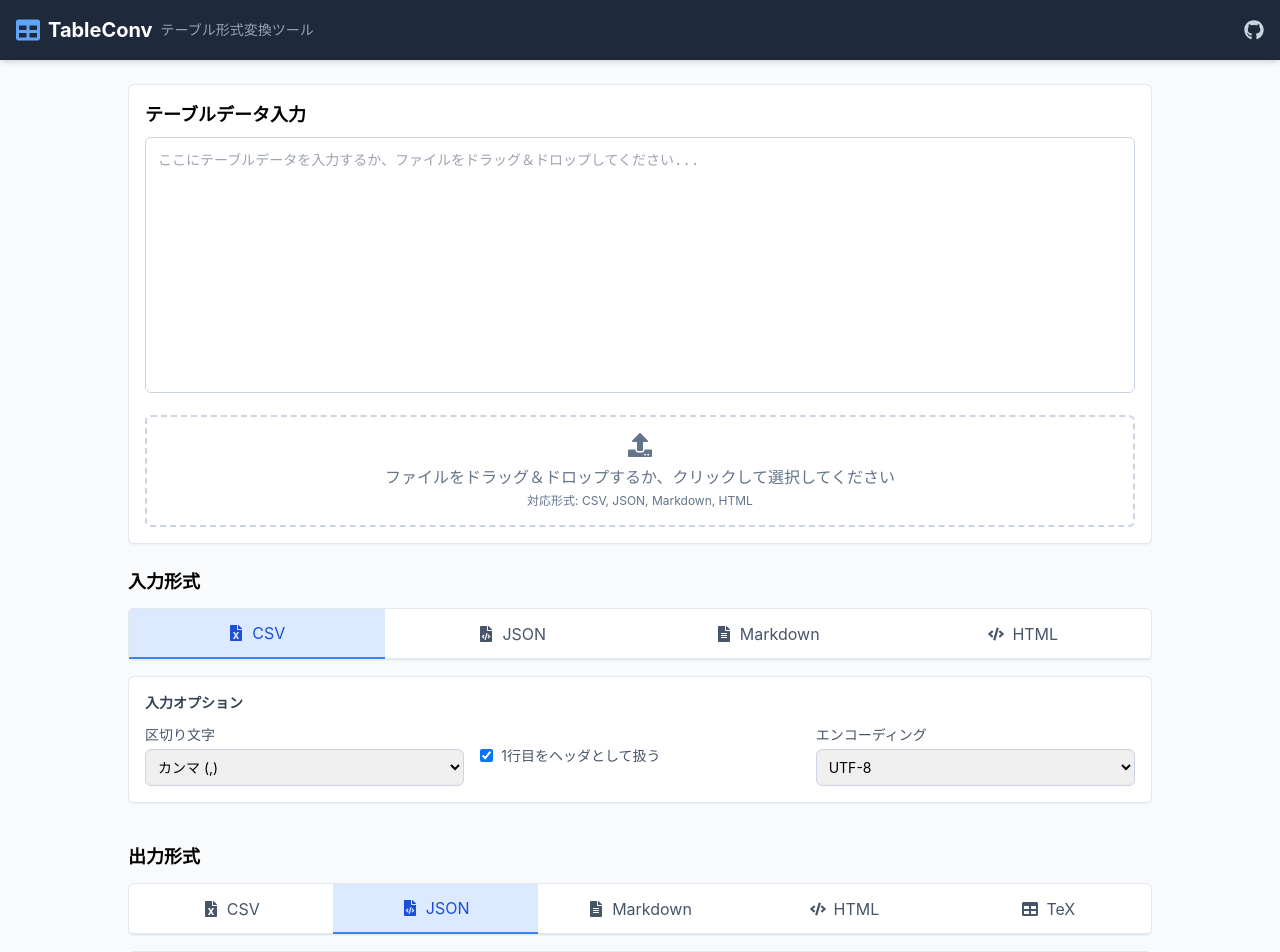
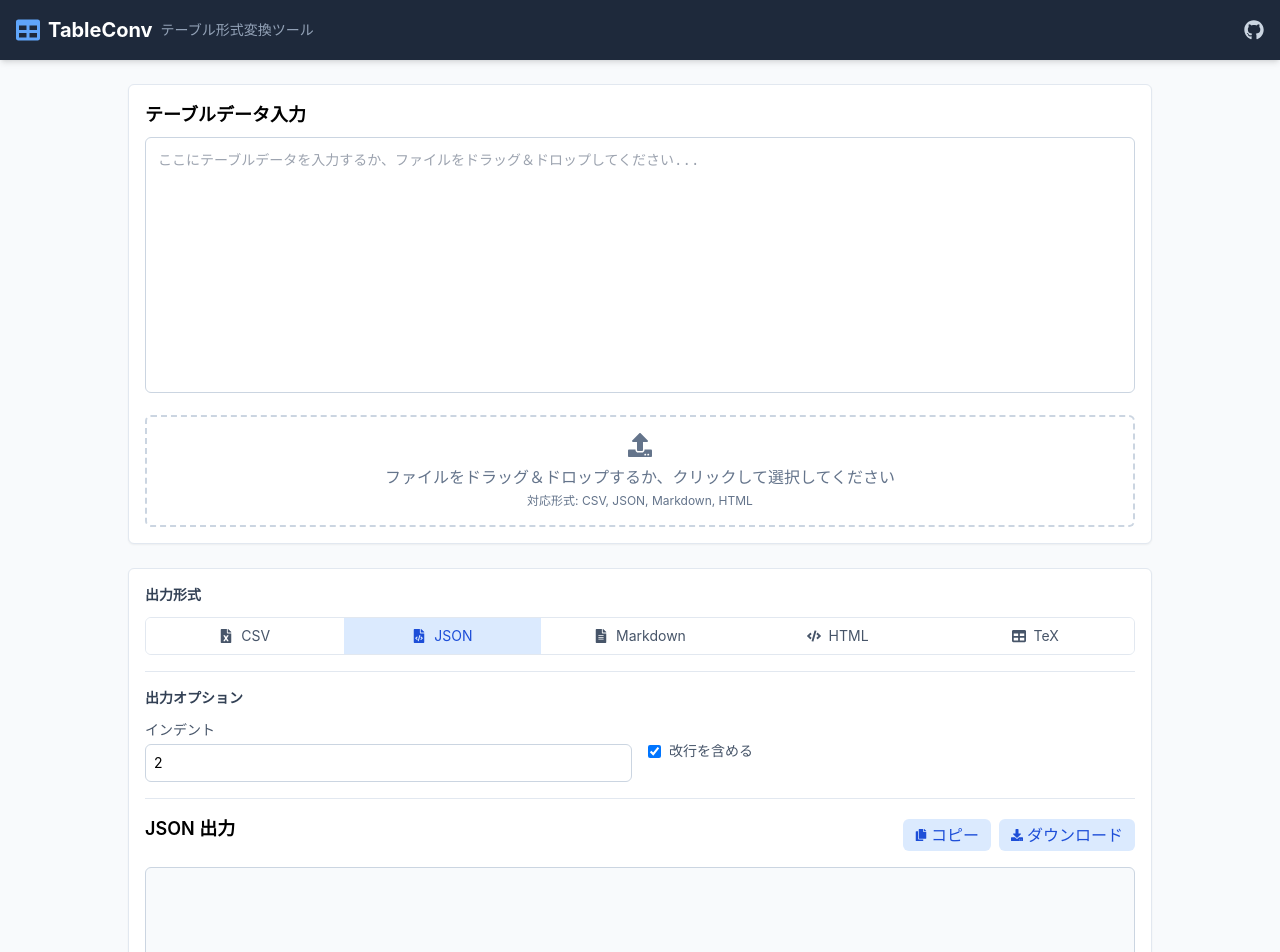
Before and after one commit to kumanorihjkl/table_conv, a React (Vite) app: page / in a window 1280 px wide. Shown: the top 952 px of the page. Built offline with nearby package versions, Linux system fonts and the light colour scheme.

Commit message:
simplify input container.

```diff
--- a/src/App.tsx
+++ b/src/App.tsx
@@ -26,14 +26,14 @@ function App() {
   const [detectedFormats, setDetectedFormats] = useState<FormatDetectionResult[]>([]);
   const [isProcessing, setIsProcessing] = useState(false);
 
-  // State for input format selection
-  const [inputFormat, setInputFormat] = useState<FormatType>('csv');
+  // State for input format selection (null = auto-detect mode)
+  const [inputFormat, setInputFormat] = useState<FormatType | null>(null);
 
   // State for table data
   const [tableData, setTableData] = useState<TableData>({
     columns: [],
     rows: [],
-    originalFormat: 'csv',
+    originalFormat: 'csv', // Default, will be updated when parsing
   });
 
   // State for output format selection
@@ -48,10 +48,11 @@ function App() {
 
     if (text.trim() === '') {
       setDetectedFormats([]);
+      setInputFormat(null); // Reset to auto-detect mode
       setTableData({
         columns: [],
         rows: [],
-        originalFormat: inputFormat,
+        originalFormat: 'csv',
       });
       return;
     }
@@ -62,14 +63,19 @@ function App() {
     const formats = detectFormat(text);
     setDetectedFormats(formats);
 
-    // Auto-select detected format if confidence is high
-    if (formats.length > 0 && formats[0].confidence > 70) {
-      setInputFormat(formats[0].format);
+    // Determine format to use for parsing:
+    // - If user has selected a format, use that
+    // - Otherwise, auto-select the detected format with highest confidence
+    let formatToUse = inputFormat;
+    if (formatToUse === null && formats.length > 0) {
+      formatToUse = formats[0].format;
+      setInputFormat(formatToUse); // Auto-select detected format
     }
+    formatToUse = formatToUse ?? 'csv';
 
     // Parse table data
     try {
-      const parsedData = parseTable(text, inputFormat, formatOptions);
+      const parsedData = parseTable(text, formatToUse, formatOptions);
       setTableData(parsedData);
     } catch (error) {
       console.error('Error parsing table data:', error);
@@ -79,11 +85,15 @@ function App() {
   };
 
   useEffect(() => {
-    // It is necessary to update the table data even after detectFormat() is completed
+    // Re-parse when inputFormat changes (only if we have input text)
+    if (!inputText.trim()) return;
+
     setIsProcessing(true);
     setTimeout(() => {
       try {
-        const parsedData = parseTable(inputText, inputFormat, formatOptions);
+        // Use selected format, or detected format, or default to csv
+        const formatToUse = inputFormat ?? (detectedFormats.length > 0 ? detectedFormats[0].format : 'csv');
+        const parsedData = parseTable(inputText, formatToUse, formatOptions);
         setTableData(parsedData);
       } catch (error) {
         console.error('Error parsing table data:', error);
@@ -121,12 +131,15 @@ function App() {
 
     setFormatOptions(newOptions);
 
+    // Determine the effective format for checking options
+    const effectiveFormat = inputFormat ?? (detectedFormats.length > 0 ? detectedFormats[0].format : null);
+
     // Re-parse with new options if it's the input format
-    if (inputText.trim() !== '' && options[inputFormat as keyof FormatOptions]) {
+    if (inputText.trim() !== '' && effectiveFormat && options[effectiveFormat as keyof FormatOptions]) {
       setIsProcessing(true);
 
       try {
-        const parsedData = parseTable(inputText, inputFormat, newOptions);
+        const parsedData = parseTable(inputText, effectiveFormat, newOptions);
         setTableData(parsedData);
       } catch (error) {
         console.error('Error parsing table data:', error);
@@ -154,21 +167,25 @@ function App() {
       <main className="flex-1 p-6 overflow-y-auto">
         <div className="container mx-auto max-w-5xl">
           <div className="grid grid-cols-1 gap-6">
-            {/* Input area */}
+            {/* Input section - contains input area, format tabs, and options */}
+            <div className="bg-white p-4 rounded-md shadow-sm border border-slate-200">
               <InputArea
                 onTextInput={handleInputTextChange}
                 detectedFormats={detectedFormats}
                 isProcessing={isProcessing}
               />
 
-            {/* Input format tabs */}
-            <div>
-              <h2 className="text-lg font-semibold mb-3">入力形式</h2>
+              {/* Input format tabs (shown only when there's input) */}
+              {inputText.trim() && (
+                <div className="mt-4 pt-4 border-t border-slate-200">
+                  <h3 className="text-sm font-semibold mb-3 text-slate-700">入力形式</h3>
                   <InputFormatTabs
                     selectedFormat={inputFormat}
                     detectedFormat={detectedFormats.length > 0 ? detectedFormats[0].format : null}
                     onFormatChange={handleInputFormatChange}
                   />
+                </div>
+              )}
 
               {/* Input format options (shown only for selected input format) */}
               <InputOptions
@@ -186,9 +203,9 @@ function App() {
               />
             )}
 
-            {/* Output format tabs */}
-            <div>
-              <h2 className="text-lg font-semibold mb-3">出力形式</h2>
+            {/* Output section - contains format tabs, options, and output */}
+            <div className="bg-white p-4 rounded-md shadow-sm border border-slate-200">
+              <h3 className="text-sm font-semibold mb-3 text-slate-700">出力形式</h3>
               <FormatTabs
                 selectedFormat={outputFormat}
                 onFormatChange={handleOutputFormatChange}
--- a/src/components/FormatTabs.tsx
+++ b/src/components/FormatTabs.tsx
@@ -36,15 +36,14 @@ const FormatTabs: React.FC<FormatTabsProps> = ({
   };
 
   return (
-    <div className="bg-white rounded-md shadow-sm border border-slate-200 mb-4">
-      <div className="flex">
+    <div className="flex border border-slate-200 rounded-md overflow-hidden">
       {Object.entries(formatNames).map(([format, name]) => (
         <button
           key={format}
-            className={`flex-1 py-3 px-4 flex items-center justify-center space-x-2 transition-colors ${
+          className={`flex-1 py-2 px-3 flex items-center justify-center space-x-2 transition-colors text-sm ${
             selectedFormat === format
-                ? 'bg-blue-100 text-blue-700 border-b-2 border-blue-500'
-                : 'text-slate-600 hover:bg-slate-50 border-b border-slate-200'
+              ? 'bg-blue-100 text-blue-700'
+              : 'text-slate-600 hover:bg-slate-50 bg-white'
           }`}
           onClick={() => onFormatChange(format as FormatType)}
         >
@@ -53,7 +52,6 @@ const FormatTabs: React.FC<FormatTabsProps> = ({
         </button>
       ))}
     </div>
-    </div>
   );
 };
 
--- a/src/components/InputArea.tsx
+++ b/src/components/InputArea.tsx
@@ -89,7 +89,7 @@ const InputArea: React.FC<InputAreaProps> = ({
   };
 
   return (
-    <div className="bg-white p-4 rounded-md shadow-sm border border-slate-200">
+    <div>
       <h2 className="text-lg font-semibold mb-2">テーブルデータ入力</h2>
 
       {/* Text input area */}
--- a/src/components/InputFormatTabs.tsx
+++ b/src/components/InputFormatTabs.tsx
@@ -8,7 +8,7 @@ import {
 } from 'react-icons/fa';
 
 interface InputFormatTabsProps {
-  selectedFormat: FormatType;
+  selectedFormat: FormatType | null;
   detectedFormat: FormatType | null;
   onFormatChange: (format: FormatType) => void;
 }
@@ -40,15 +40,14 @@ const InputFormatTabs: React.FC<InputFormatTabsProps> = ({
   };
 
   return (
-    <div className="bg-white rounded-md shadow-sm border border-slate-200 mb-4">
-      <div className="flex">
+    <div className="flex border border-slate-200 rounded-md overflow-hidden">
       {inputFormats.map((format) => (
         <button
           key={format}
-            className={`flex-1 py-3 px-4 flex items-center justify-center space-x-2 transition-colors ${
+          className={`flex-1 py-2 px-3 flex items-center justify-center space-x-2 transition-colors text-sm ${
             selectedFormat === format
-                ? 'bg-blue-100 text-blue-700 border-b-2 border-blue-500'
-                : 'text-slate-600 hover:bg-slate-50 border-b border-slate-200'
+              ? 'bg-blue-100 text-blue-700'
+              : 'text-slate-600 hover:bg-slate-50 bg-white'
           }`}
           onClick={() => onFormatChange(format)}
         >
@@ -62,7 +61,6 @@ const InputFormatTabs: React.FC<InputFormatTabsProps> = ({
         </button>
       ))}
     </div>
-    </div>
   );
 };
 
--- a/src/components/InputOptions.tsx
+++ b/src/components/InputOptions.tsx
@@ -2,7 +2,7 @@ import React from 'react';
 import { FormatType, FormatOptions } from '../types';
 
 interface InputOptionsProps {
-  selectedFormat: FormatType;
+  selectedFormat: FormatType | null;
   formatOptions: FormatOptions;
   onFormatOptionsChange: (options: Partial<FormatOptions>) => void;
 }
@@ -31,7 +31,7 @@ const InputOptions: React.FC<InputOptionsProps> = ({
   }
 
   return (
-    <div className="bg-white rounded-md shadow-sm border border-slate-200 p-4 mb-4">
+    <div className="mt-4 pt-4 border-t border-slate-200">
       <h3 className="text-sm font-semibold mb-3 text-slate-700">入力オプション</h3>
       <div className="grid grid-cols-1 md:grid-cols-3 gap-4">
         <div>
--- a/src/components/OutputArea.tsx
+++ b/src/components/OutputArea.tsx
@@ -87,9 +87,9 @@ const OutputArea: React.FC<OutputAreaProps> = ({
   const outputText = getOutputText();
 
   return (
-    <div className="bg-white p-4 rounded-md shadow-sm border border-slate-200">
+    <div className="mt-4 pt-4 border-t border-slate-200">
       <div className="flex justify-between items-center mb-3">
-        <h2 className="text-lg font-semibold">
+        <h2 className="text-lg font-semibold mb-3">
           {formatNames[outputFormat]} 出力
         </h2>
         <div className="flex space-x-2">
--- a/src/components/OutputOptions.tsx
+++ b/src/components/OutputOptions.tsx
@@ -67,7 +67,7 @@ const OutputOptions: React.FC<OutputOptionsProps> = ({
   // CSV output options
   if (selectedFormat === 'csv') {
     return (
-      <div className="bg-white rounded-md shadow-sm border border-slate-200 p-4 mb-4">
+      <div className="mt-4 pt-4 border-t border-slate-200">
         <h3 className="text-sm font-semibold mb-3 text-slate-700">出力オプション</h3>
         <div className="grid grid-cols-1 md:grid-cols-2 gap-4">
           <div>
@@ -102,7 +102,7 @@ const OutputOptions: React.FC<OutputOptionsProps> = ({
   // JSON output options
   if (selectedFormat === 'json') {
     return (
-      <div className="bg-white rounded-md shadow-sm border border-slate-200 p-4 mb-4">
+      <div className="mt-4 pt-4 border-t border-slate-200">
         <h3 className="text-sm font-semibold mb-3 text-slate-700">出力オプション</h3>
         <div className="grid grid-cols-1 md:grid-cols-2 gap-4">
           <div>
@@ -136,7 +136,7 @@ const OutputOptions: React.FC<OutputOptionsProps> = ({
   // HTML output options
   if (selectedFormat === 'html') {
     return (
-      <div className="bg-white rounded-md shadow-sm border border-slate-200 p-4 mb-4">
+      <div className="mt-4 pt-4 border-t border-slate-200">
         <h3 className="text-sm font-semibold mb-3 text-slate-700">出力オプション</h3>
         <div className="grid grid-cols-1 md:grid-cols-3 gap-4">
           <div>
@@ -179,7 +179,7 @@ const OutputOptions: React.FC<OutputOptionsProps> = ({
   // TeX output options
   if (selectedFormat === 'tex') {
     return (
-      <div className="bg-white rounded-md shadow-sm border border-slate-200 p-4 mb-4">
+      <div className="mt-4 pt-4 border-t border-slate-200">
         <h3 className="text-sm font-semibold mb-3 text-slate-700">出力オプション</h3>
         <div className="grid grid-cols-1 md:grid-cols-2 gap-4">
           <div className="flex items-center">
```
Lines whose indentation alone changed are shown as unchanged.
